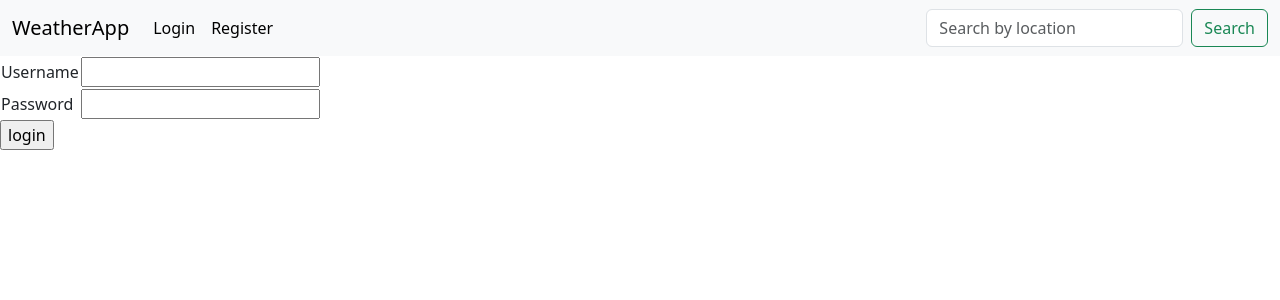
After one commit to u-cha/WeatherApp, a Django app: template Weather/WeatherApp/templates/WeatherApp/index.html in a window 1280 px wide. The commit adds this page. Shown: the top 300 px of the page. Run offline with Django 5.2, Linux system fonts and the light colour scheme; the template is opened without the code that fills it, so the values that code supplies are empty, except form fields; tables that the repository leaves empty hold one stand-in row (values such as "Sample post"); form fields are guessed from the names that the template uses.

Commit message:
Add navbar to base.html. Add stub index.html

```diff
--- a/Weather/WeatherApp/templates/WeatherApp/base.html
+++ b/Weather/WeatherApp/templates/WeatherApp/base.html
@@ -7,6 +7,26 @@
         <link href="https://cdn.jsdelivr.net/npm/bootstrap@5.3.2/dist/css/bootstrap.min.css" rel="stylesheet" integrity="sha384-T3c6CoIi6uLrA9TneNEoa7RxnatzjcDSCmG1MXxSR1GAsXEV/Dwwykc2MPK8M2HN" crossorigin="anonymous">
     </head>
     <body>
+        <nav class="navbar navbar-expand-lg bg-body-tertiary">
+          <div class="container-fluid">
+            <a class="navbar-brand" href="/">WeatherApp</a>
+            <div class="collapse navbar-collapse" id="navbarSupportedContent">
+              <ul class="navbar-nav me-auto mb-2 mb-lg-0">
+                <li class="nav-item">
+                  <a class="nav-link active" aria-current="page" href="/login/">Login</a>
+                </li>
+                <li class="nav-item">
+                  <a class="nav-link active" aria-current="page" href="/register/">Register</a>
+                </li>
+              </ul>
+              <form class="d-flex" role="search">
+                <input class="form-control me-2" type="search" placeholder="Search by location" aria-label="Search">
+                <button class="btn btn-outline-success" type="submit">Search</button>
+              </form>
+            </div>
+          </div>
+        </nav>
+
         {% block content %}
 
         {% endblock %}
--- /dev/null
+++ b/Weather/WeatherApp/templates/WeatherApp/index.html
@@ -0,0 +1,33 @@
+{% extends 'WeatherApp/base.html' %}
+
+{% block content %}
+    {% if form.errors %}
+        <p>Your username and password didn't match. Please try again.</p>
+    {% endif %}
+
+    {% if next %}
+        {% if user.is_authenticated %}
+            <p>Your account doesn't have access to this page. To proceed,
+            please login with an account that has access.</p>
+        {% else %}
+            <p>Please login to see this page.</p>
+        {% endif %}
+    {% endif %}
+
+    <form method="post" action="{% url 'login' %}">
+    {% csrf_token %}
+    <table>
+        <tr>
+            <td>{{ form.username.label_tag }}</td>
+            <td>{{ form.username }}</td>
+        </tr>
+        <tr>
+            <td>{{ form.password.label_tag }}</td>
+            <td>{{ form.password }}</td>
+        </tr>
+    </table>
+
+    <input type="submit" value="login">
+    <input type="hidden" name="next" value="{{ next }}">
+    </form>
+{% endblock %}
```
